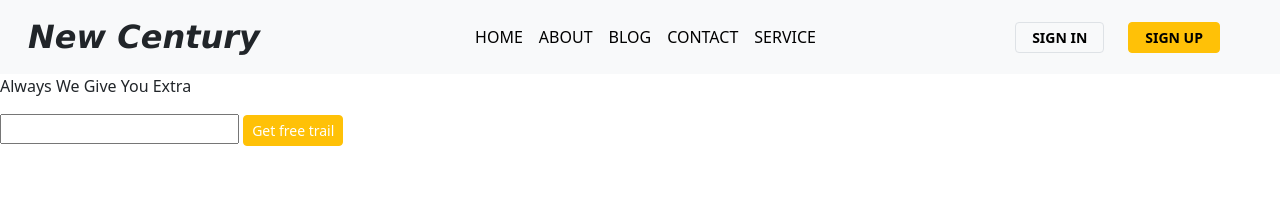
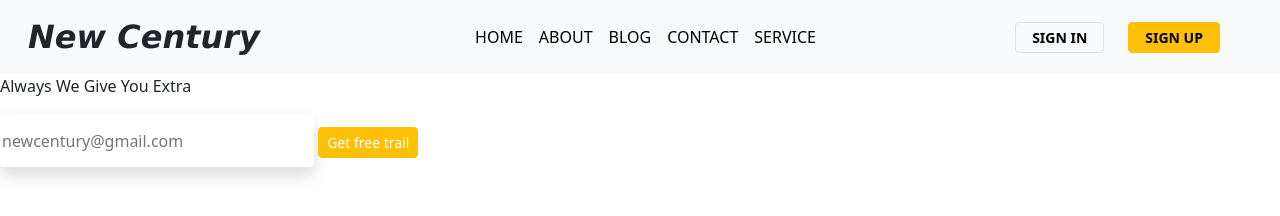
Before and after one commit to Ceejayplus/Banking-System, a plain HTML site: page index.html in a window 1280 px wide. Drawn offline with Linux system fonts and the light colour scheme.

Commit message:
I added a placeholder to the input tag

```diff
--- a/index.html
+++ b/index.html
@@ -47,7 +47,7 @@
         <div class="row">
           <div class="col">
             <p>Always We Give You Extra</p>
-            <input type="text" class=""> <button class="btn btn-sm text-white rounded btn-warning">Get free trail</button>
+            <input type="text" class=" rounded border-0 shadow h-75 w-50" placeholder="newcentury@gmail.com"> <button class="btn btn-sm text-white rounded btn-warning">Get free trail</button>
           </div>
           <div class="col">
 
```
